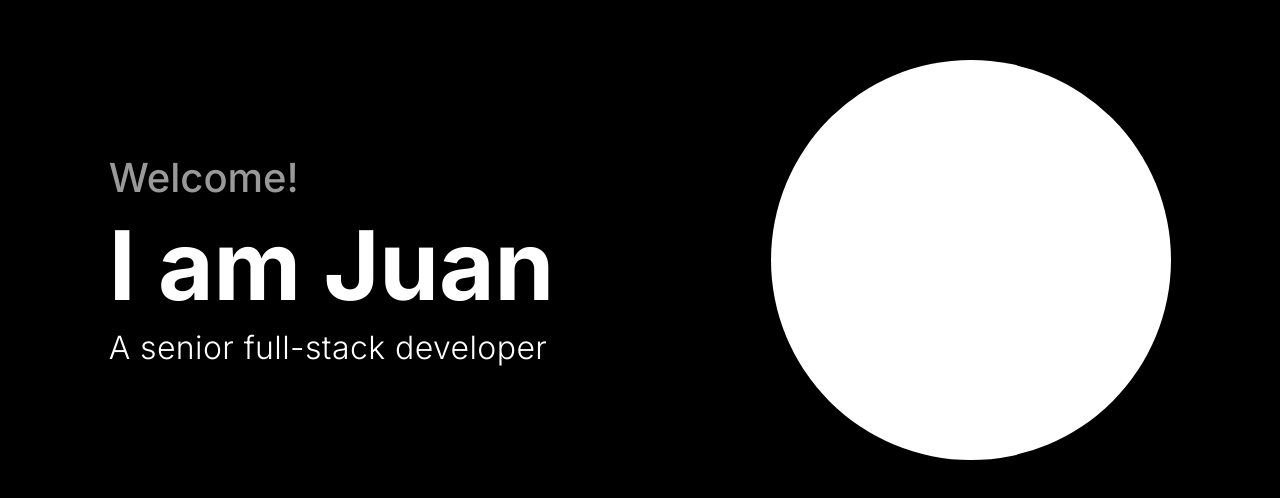
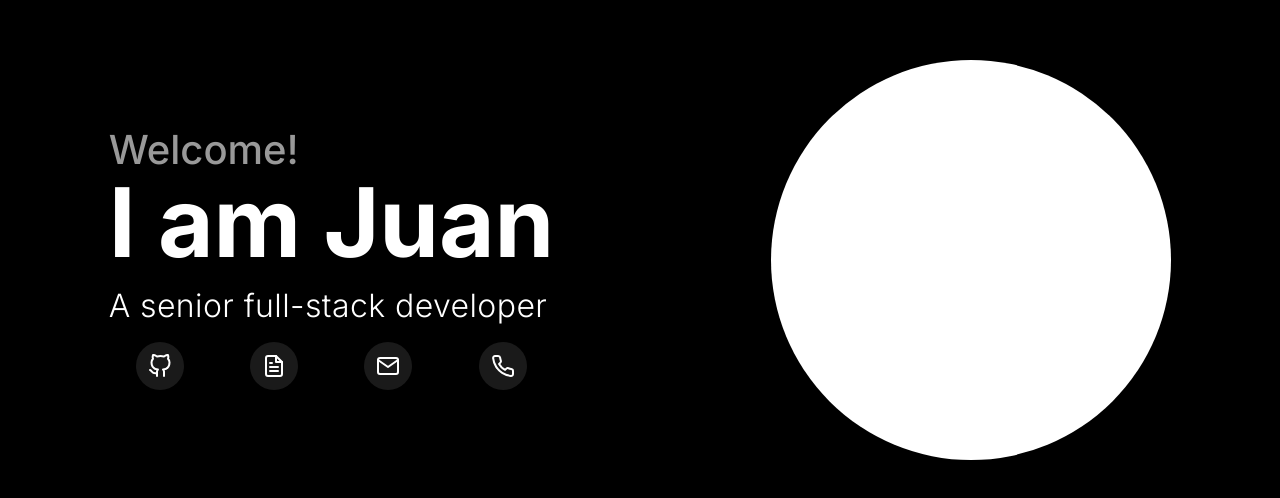
Before and after one commit to RamonEspinosa/RamonEspinosa.github.io, a Next.js app: page / in a window 1280 px wide. Shown: the part 140-638 px from the top of the page. Built offline with nearby package versions, Linux system fonts and the light colour scheme.

Commit message:
Add contact information

```diff
--- a/components/About/index.tsx
+++ b/components/About/index.tsx
@@ -2,12 +2,18 @@ import React from "react";
 import styled from "styled-components";
 import Welcome from "components/Welcome";
 import queries, { breakpoints } from "constants/queries";
+import Contact from "components/Contact";
+import spacing from "constants/spacing";
 
 const About = () => {
   return (
     <Section>
-      <Welcome />
-      <TestComponent />
+      <Container>
+        <Welcome />
+        <Contact />
+      </Container>
+
+      <Pic />
     </Section>
   );
 };
@@ -27,7 +33,13 @@ const Section = styled.section`
   }
 `;
 
-const TestComponent = styled.div`
+const Container = styled.div`
+  display: flex;
+  flex-direction: column;
+  gap: ${spacing.lg};
+`;
+
+const Pic = styled.div`
   color: white;
   width: min(400px, 90%);
   aspect-ratio: 1/1;
--- /dev/null
+++ b/components/Contact/index.tsx
@@ -0,0 +1,82 @@
+import { Github, Mail, Phone, Resume } from "components/Icons";
+import colors from "constants/colors";
+import spacing from "constants/spacing";
+import Link from "next/link";
+import React from "react";
+import styled from "styled-components";
+import { m, LazyMotion, domAnimation } from "framer-motion";
+
+const links = [
+  {
+    to: "https://github.com/RamonEspinosa",
+    label: "Github",
+    Icon: Github,
+  },
+
+  {
+    to: "#",
+    label: "Download resume",
+    Icon: Resume,
+    props: {
+      download: true,
+    },
+  },
+  {
+    to: "mailto:espinosalopezjuanramon@gmail.com",
+    label: "Send me an email",
+    Icon: Mail,
+  },
+  {
+    to: "tel:+17788362229",
+    label: "Call or text me",
+    Icon: Phone,
+  },
+];
+
+const Contact = () => {
+  return (
+    <LazyMotion features={domAnimation}>
+      <List>
+        {links.map(({ Icon, label, to, props }) => (
+          <ListElement key={label}>
+            <Link href={to} passHref {...props}>
+              <IconLink
+                whileHover={{ scale: 1.2 }}
+                transition={{ type: "spring", stiffness: 400, damping: 10 }}
+              >
+                <Icon aria-label={label} />
+              </IconLink>
+            </Link>
+          </ListElement>
+        ))}
+      </List>
+    </LazyMotion>
+  );
+};
+
+const List = styled.ul`
+  display: flex;
+  gap: ${spacing.sm};
+  padding: 0;
+  list-style-type: none;
+  width: 100%;
+  align-items: center;
+  justify-content: space-around;
+`;
+const ListElement = styled.li`
+  text-align: center;
+  vertical-align: middle;
+`;
+
+const IconLink = styled(m.a)`
+  display: block;
+  background-color: ${colors.gray[900]};
+  padding: ${spacing.sm};
+  border-radius: 50%;
+  color: ${colors.white};
+  :hover {
+    color: ${colors.gray[300]};
+  }
+`;
+
+export default Contact;
--- /dev/null
+++ b/components/Icons.tsx
@@ -0,0 +1,72 @@
+export const Github = (props) => (
+  <svg
+    xmlns="http://www.w3.org/2000/svg"
+    width="24"
+    height="24"
+    viewBox="0 0 24 24"
+    fill="none"
+    stroke="currentColor"
+    strokeWidth="2"
+    strokeLinecap="round"
+    strokeLinejoin="round"
+    {...props}
+  >
+    <path d="M9 19c-5 1.5-5-2.5-7-3m14 6v-3.87a3.37 3.37 0 0 0-.94-2.61c3.14-.35 6.44-1.54 6.44-7A5.44 5.44 0 0 0 20 4.77 5.07 5.07 0 0 0 19.91 1S18.73.65 16 2.48a13.38 13.38 0 0 0-7 0C6.27.65 5.09 1 5.09 1A5.07 5.07 0 0 0 5 4.77a5.44 5.44 0 0 0-1.5 3.78c0 5.42 3.3 6.61 6.44 7A3.37 3.37 0 0 0 9 18.13V22"></path>
+  </svg>
+);
+
+export const Mail = (props) => (
+  <svg
+    xmlns="http://www.w3.org/2000/svg"
+    width="24"
+    height="24"
+    viewBox="0 0 24 24"
+    fill="none"
+    stroke="currentColor"
+    strokeWidth="2"
+    strokeLinecap="round"
+    strokeLinejoin="round"
+    {...props}
+  >
+    <path d="M4 4h16c1.1 0 2 .9 2 2v12c0 1.1-.9 2-2 2H4c-1.1 0-2-.9-2-2V6c0-1.1.9-2 2-2z"></path>
+    <polyline points="22,6 12,13 2,6"></polyline>
+  </svg>
+);
+
+export const Phone = (props) => (
+  <svg
+    xmlns="http://www.w3.org/2000/svg"
+    width="24"
+    height="24"
+    viewBox="0 0 24 24"
+    fill="none"
+    stroke="currentColor"
+    strokeWidth="2"
+    strokeLinecap="round"
+    strokeLinejoin="round"
+    {...props}
+  >
+    <path d="M22 16.92v3a2 2 0 0 1-2.18 2 19.79 19.79 0 0 1-8.63-3.07 19.5 19.5 0 0 1-6-6 19.79 19.79 0 0 1-3.07-8.67A2 2 0 0 1 4.11 2h3a2 2 0 0 1 2 1.72 12.84 12.84 0 0 0 .7 2.81 2 2 0 0 1-.45 2.11L8.09 9.91a16 16 0 0 0 6 6l1.27-1.27a2 2 0 0 1 2.11-.45 12.84 12.84 0 0 0 2.81.7A2 2 0 0 1 22 16.92z"></path>
+  </svg>
+);
+
+export const Resume = (props) => (
+  <svg
+    xmlns="http://www.w3.org/2000/svg"
+    width="24"
+    height="24"
+    viewBox="0 0 24 24"
+    fill="none"
+    stroke="currentColor"
+    strokeWidth="2"
+    strokeLinecap="round"
+    strokeLinejoin="round"
+    {...props}
+  >
+    <path d="M14 2H6a2 2 0 0 0-2 2v16a2 2 0 0 0 2 2h12a2 2 0 0 0 2-2V8z"></path>
+    <polyline points="14 2 14 8 20 8"></polyline>
+    <line x1="16" y1="13" x2="8" y2="13"></line>
+    <line x1="16" y1="17" x2="8" y2="17"></line>
+    <polyline points="10 9 9 9 8 9"></polyline>
+  </svg>
+);
--- a/components/ResetCSS/index.tsx
+++ b/components/ResetCSS/index.tsx
@@ -30,4 +30,13 @@ p, h1, h2, h3, h4, h5, h6 {
   isolation: isolate;
   height: 100%;
 }
+.visually-hidden {
+  clip: rect(0 0 0 0);
+  clip-path: inset(50%);
+  height: 1px;
+  overflow: hidden;
+  position: absolute;
+  white-space: nowrap;
+  width: 1px;
+}
 `;
--- a/components/Welcome/index.tsx
+++ b/components/Welcome/index.tsx
@@ -1,6 +1,7 @@
 import colors from "constants/colors";
 import font from "constants/font";
 import queries from "constants/queries";
+import spacing from "constants/spacing";
 import React from "react";
 import styled from "styled-components";
 
@@ -22,6 +23,7 @@ const WelcomeImpl = styled.div`
   align-items: flex-start;
   justify-content: center;
   text-align: center;
+  gap: ${spacing.lg};
   @media ${queries.laptopAndUp} {
     text-align: start;
   }
@@ -33,6 +35,8 @@ const MainTitle = styled.h1`
   font-weight: 500;
   font-size: ${font.size[20]};
   color: ${colors.gray[400]};
+  line-height: 1;
+  gap: ${spacing.xxs};
   @media ${queries.laptopAndUp} {
     font-size: ${font.size[40]};
   }
@@ -42,7 +46,7 @@ const Name = styled.span`
   font-weight: 700;
   display: block;
   letter-spacing: -0.2px;
-  line-height: 1.2;
+
   font-size: ${font.size[48]};
   color: ${colors.white};
   @media ${queries.laptopAndUp} {
@@ -54,6 +58,7 @@ const Description = styled.span`
   font-weight: 300;
   letter-spacing: 0.4px;
   color: ${colors.white};
+  line-height: 1;
   @media ${queries.laptopAndUp} {
     font-size: ${font.size[32]};
   }
--- a/package.json
+++ b/package.json
@@ -10,6 +10,7 @@
   },
   "dependencies": {
     "@testing-library/jest-dom": "^5.16.5",
+    "framer-motion": "^6.5.1",
     "next": "latest",
     "react": "17.0.2",
     "react-dom": "17.0.2",
--- a/pages/index.tsx
+++ b/pages/index.tsx
@@ -9,6 +9,10 @@ const Home = () => {
     <>
       <Head>
         <title>Juan Lopez</title>
+        <meta
+          name="description"
+          content="Welcome to my portfolio. I am a passionate and skilled full-stack developer. Explore my projects and experience in building intuitive user interfaces and robust server-side systems. Let's collaborate and bring your ideas to life with innovative and efficient software solutions."
+        />
       </Head>
       <Main>
         <About />
```
Also changed, not shown: next.config.js (line endings or trailing spaces), 2 other files (tests, documents, lock files or other folders).
